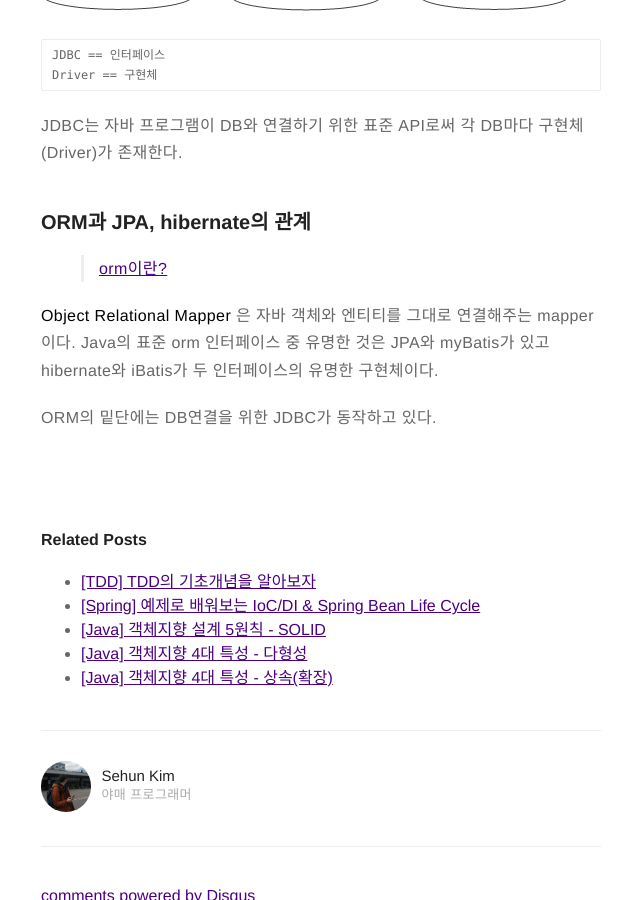
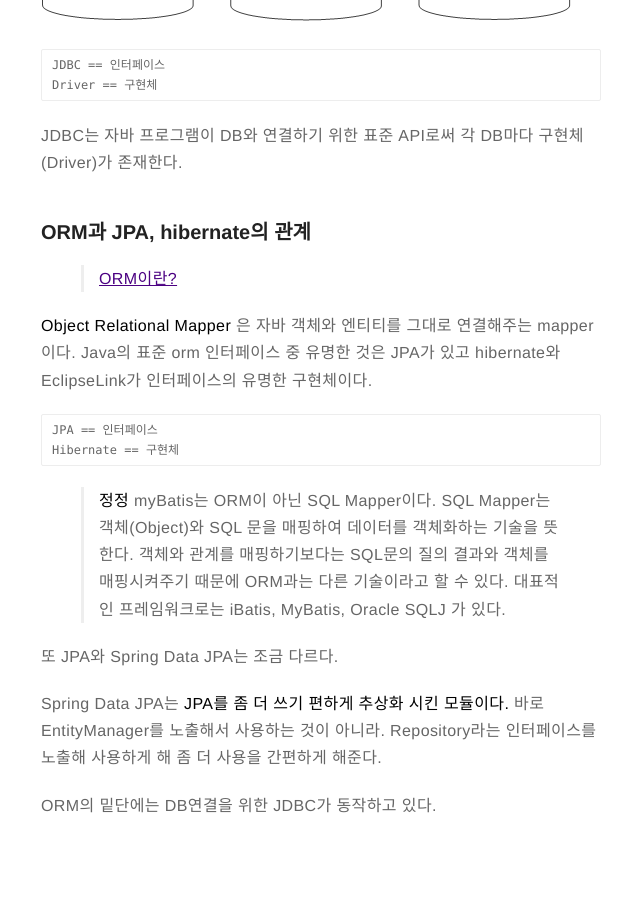
Before and after one commit to Sehun-Kim/blog, a Jekyll site: the page built from _posts/2019-01-06-spring-short-story.markdown, in a window 1280 px wide and 900 px high, scrolled down 3256 px. Shown: the whole window, without its empty margins (319-959 px from the left). Built offline with Jekyll 4.4.1, drawn with Linux system fonts in a browser that asks for light colours; comment, search, counter and statistics services are not loaded; some of the changed text lies outside the part shown.

Commit message:
spring-short-story modified

````diff
--- a/_posts/2019-01-06-spring-short-story.markdown
+++ b/_posts/2019-01-06-spring-short-story.markdown
@@ -1,5 +1,5 @@
 ---
-title: "[Spring] Tomcat, Servlet, Spring. Request 흐름에 대한 아주 짧은 이야기"
+title: "[Spring] Request 흐름과 WAS에 대한 아주 짧은 이야기"
 layout: post
 date: 2019-01-06
 image:
@@ -84,8 +84,22 @@
 
 
 ### ORM과 JPA, hibernate의 관계
-> [orm이란?](http://www.incodom.kr/ORM)
+> [ORM이란?](http://www.incodom.kr/ORM)
 
-**Object Relational Mapper** 은 자바 객체와 엔티티를 그대로 연결해주는 mapper이다. Java의 표준 orm 인터페이스 중 유명한 것은 JPA와 myBatis가 있고 hibernate와 iBatis가 두 인터페이스의 유명한 구현체이다.
+**Object Relational Mapper** 은 자바 객체와 엔티티를 그대로 연결해주는 mapper이다. Java의 표준 orm 인터페이스 중 유명한 것은 JPA가 있고 hibernate와 EclipseLink가 인터페이스의 유명한 구현체이다.
+```
+JPA == 인터페이스
+Hibernate == 구현체
+```
+> **정정**
+> myBatis는 ORM이 아닌 SQL Mapper이다.
+> SQL Mapper는 객체(Object)와 SQL 문을 매핑하여 데이터를 객체화하는 기술을 뜻한다.
+> 객체와 관계를 매핑하기보다는 SQL문의 질의 결과와 객체를 매핑시켜주기 때문에 ORM과는 다른 기술이라고 할 수 있다.
+> 대표적인 프레임워크로는 iBatis, MyBatis, Oracle SQLJ 가 있다.
+
+또 JPA와 Spring Data JPA는 조금 다르다.
+
+Spring Data JPA는 **JPA를 좀 더 쓰기 편하게 추상화 시킨 모듈이다.** 바로 EntityManager를 노출해서 사용하는 것이 아니라. Repository라는 인터페이스를 노출해 사용하게 해 좀 더 사용을 간편하게 해준다.
+
 
 ORM의 밑단에는 DB연결을 위한 JDBC가 동작하고 있다.
````
